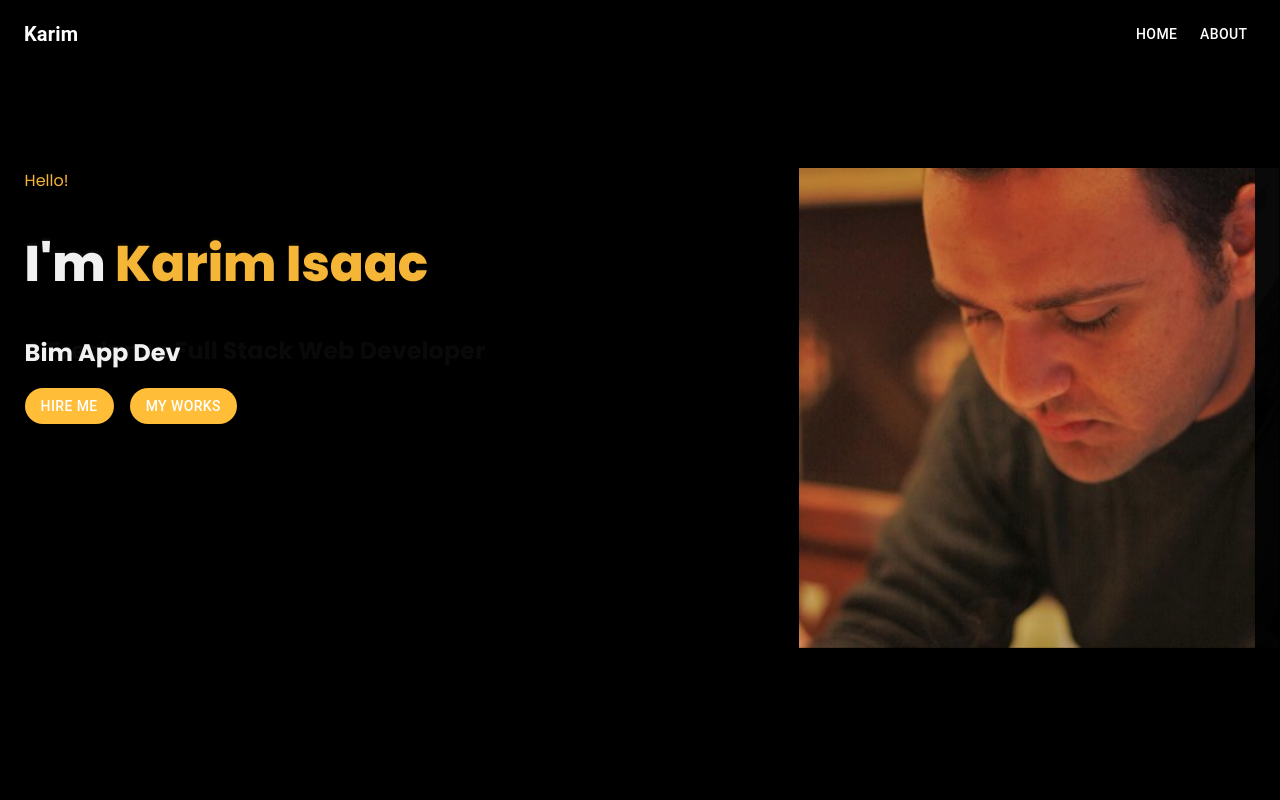
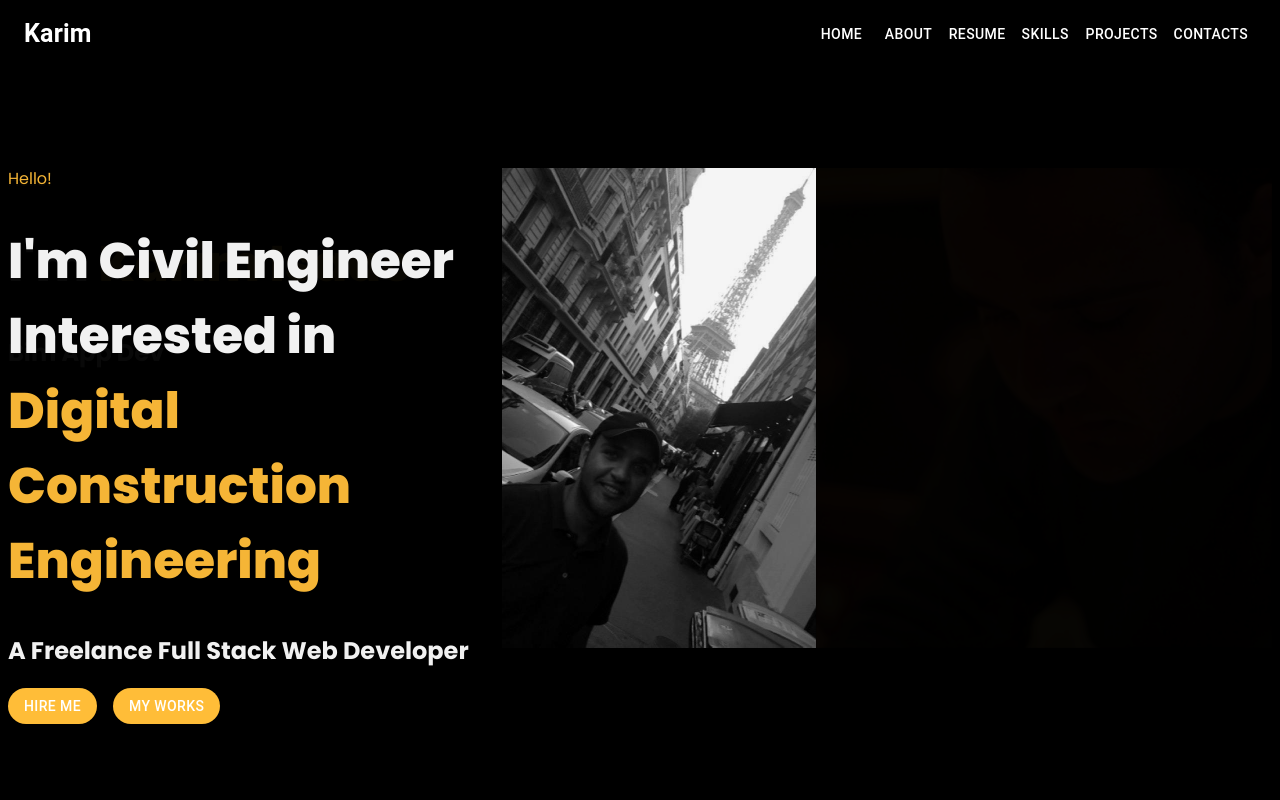
Before and after one commit to KIsaac85/kisaac85.github.io, a React (Vite) app: page / in a window 1280 px wide. Shown: the top 800 px of the page. Built offline with nearby package versions, Linux system fonts and the light colour scheme.

Commit message:
style to home needs to be rectified

```diff
--- a/src/Home.jsx
+++ b/src/Home.jsx
@@ -10,7 +10,7 @@ window.onfocus = ()=> {location.reload();};
 
 
 function Home() {
-  const [checked, setChecked] = React.useState(false);
+  const [checked, setChecked] = React.useState(true);
   const handleChange = () => {
     setChecked((prev) => !prev);
 
@@ -28,15 +28,15 @@ function Home() {
 
 
 
-  <div  id="home-section" className="main-flex-row main-content-center">
-      <div>
+  <div  id="home-section" className="main-flex-row " style={{display:"inline-flex"}}>
+      <div id="hi" style={{}}>
 
       <Fade  in={checked}  timeout={2500}>
       <div><span>Hello!</span>
       <h1>I'm <span>Karim Isaac</span></h1><h2>Bim App Dev</h2></div></Fade>
       <Fade className='home-relative-position'  in={!checked} timeout={2500}>
       <div><span>Hello!</span>
-      <h1>I'm <span>Karim Isaac</span></h1><h2 >A Freelance Full Stack Web Developer</h2></div></Fade>
+      <h1>I'm Civil Engineer Interested in <span> Digital Construction Engineering</span></h1><h2 >A Freelance Full Stack Web Developer</h2></div></Fade>
 
       <Stack className='home-relative-position'  spacing={2} direction={'row'}>
       <Link to="contact-section" spy={true} smooth={true} offset={50} duration={500}><StyledButton variant="contained">Hire Me</StyledButton></Link>
@@ -45,8 +45,9 @@ function Home() {
       </Stack>
 
        </div>
-      <Fade in={!checked}  className='' style={{ position:"relative", left:480}} timeout={2500}><img src={`${image1}`} alt="personal photo"></img></Fade>
-      <Fade in={checked} className='' timeout={2500} ><img src={`${image2}`} alt="personal photo"></img></Fade>
+
+      <Fade in={!checked} style={{ }} timeout={2500}><img src={`${image1}`} alt="personal photo"></img></Fade>
+      <Fade in={checked} timeout={2500} ><img src={`${image2}`} alt="personal photo"></img></Fade>
 
 
        </div>
--- a/src/NavBar.jsx
+++ b/src/NavBar.jsx
@@ -9,17 +9,30 @@ import MenuIcon from '@mui/icons-material/Menu';
 import Container from '@mui/material/Container';
 import Button from '@mui/material/Button';
 import MenuItem from '@mui/material/MenuItem';
+import './css/Style Main.css'
 
 
-const pages = ['Home', 'About', 'Resume','Skills','Projects','Contact'];
 const navbarItems =[{
 text:"Home",
-href:"#contact-section",
+href:"#home-section",
 },
 {
   text:"About",
-  href:"#contact-section",
-  }]
+  href:"#about-section",
+  },
+{text:"Resume",
+href:"#resume-section"},
+{
+  text:"Skills",
+  href:"#skills-section"
+},
+{text:"Projects",
+  href:"#projects-section"
+},
+{
+  text:"Contacts",
+  href:"#contact-section"
+}]
 
 function ResponsiveAppBar() {
   const [anchorElNav, setAnchorElNav] = React.useState(null);
@@ -45,15 +58,15 @@ function ResponsiveAppBar() {
             variant="h6"
             noWrap
             component="a"
-            href="#app-bar-with-responsive-menu"
+            href="#home-section"
             sx={{
               mr: 2,
               display: { xs: 'none', md: 'flex' },
-
               fontWeight: 700,
-
+              fontSize:25,
               color: 'inherit',
               textDecoration: 'none',
+
             }}
           >
             Karim
@@ -65,16 +78,16 @@ function ResponsiveAppBar() {
             variant="h5"
             noWrap
             component="a"
-            href="#app-bar-with-responsive-menu"
+            href="#home-section"
             sx={{
               mr: 2,
               display: { xs: 'flex', md: 'none' },
               flexGrow: 1,
-
               fontWeight: 700,
-
               color: 'inherit',
               textDecoration: 'none',
+              fontSize:25,
+
             }}
           >
             Karim
@@ -82,12 +95,9 @@ function ResponsiveAppBar() {
           <Box sx={{ flexGrow: 1, display: { xs: 'none', md: 'flex' , justifyContent: "right"} }}>
             {navbarItems.map(({text,href}) => (
               <Button
-
                 key={text}
-
                 href={href}
-                sx={{ my: 2, color: 'white', display: 'block' }}
-              >
+                sx={{ my: 2, color: 'white', display: 'block' }}>
                 {text}
 
               </Button>
@@ -122,9 +132,9 @@ function ResponsiveAppBar() {
                 display: { xs: 'block', md: 'none' },
               }}
             >
-              {navbarItems.map((page) => (
-                <MenuItem key={page.text} onClick={handleCloseNavMenu}>
-                  <Typography textAlign="center">{page.text}</Typography>
+              {navbarItems.map(({text,href}) => (
+                <MenuItem key={text}  onClick={handleCloseNavMenu}>
+                  <Typography  textAlign="center"><Button href={href} sx={{color:"black"}}>{text}</Button></Typography>
                 </MenuItem>
               ))}
             </Menu>
```
